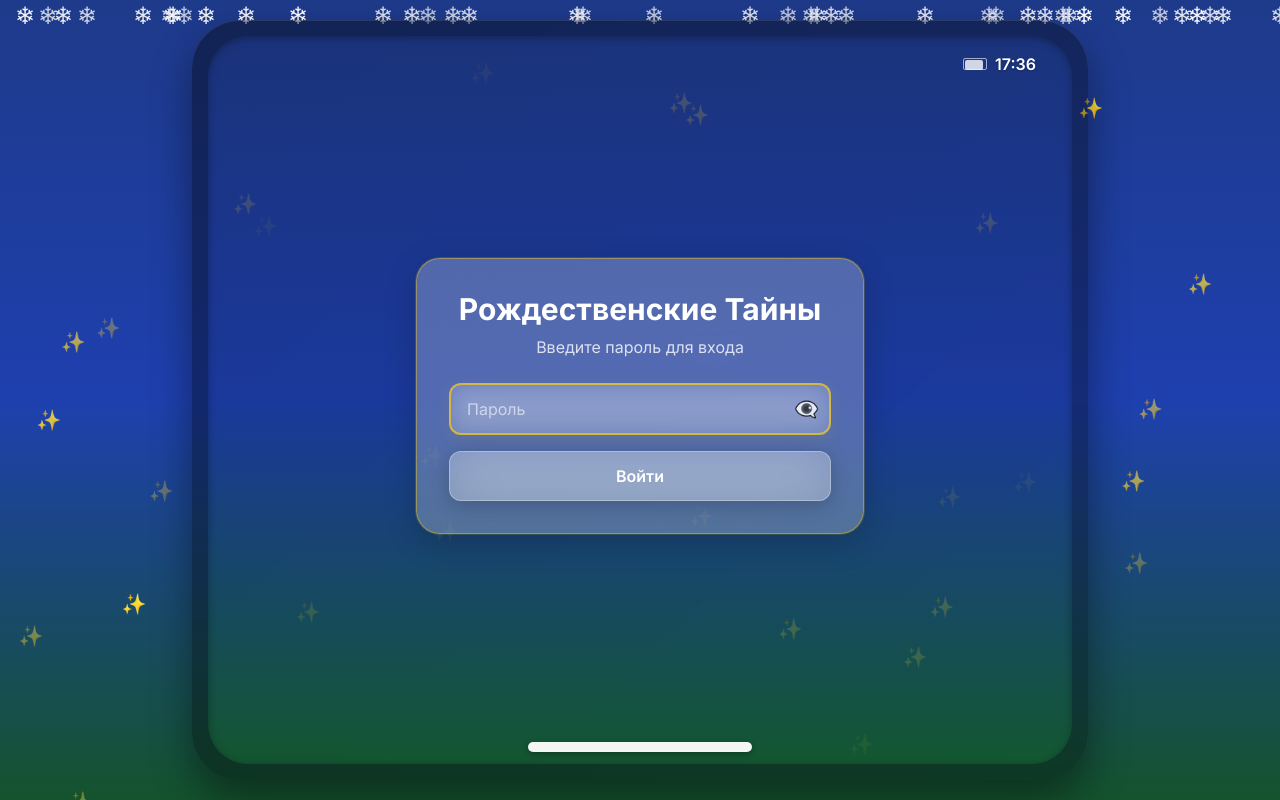
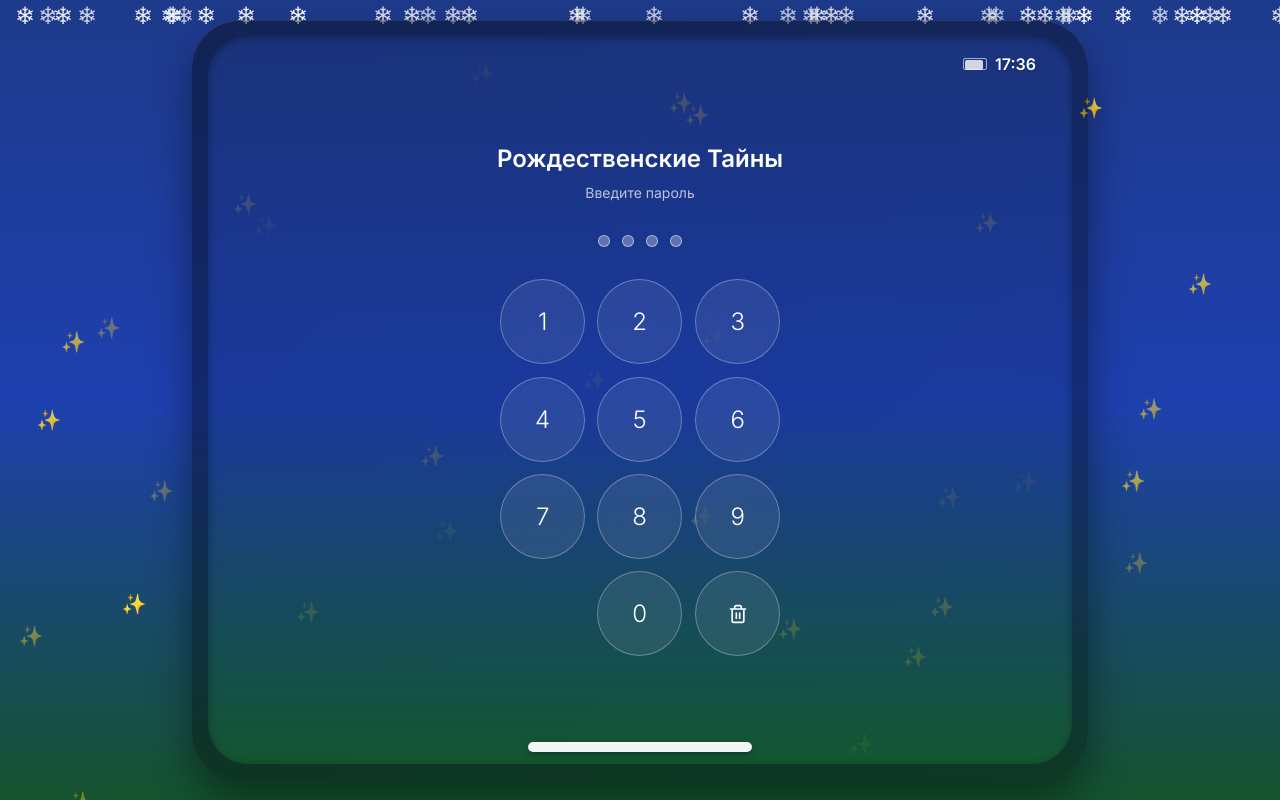
Before and after one commit to DanillS/Christian-game, a Next.js app: page /login in a window 1280 px wide. Built offline with nearby package versions, Linux system fonts and the light colour scheme.

Commit message:
correct login disign

```diff
--- a/app/login/page.tsx
+++ b/app/login/page.tsx
@@ -1,6 +1,6 @@
 "use client";
 
-import { useState, useEffect } from "react";
+import { useState, useEffect, useRef } from "react";
 import { useRouter } from "next/navigation";
 import { motion } from "framer-motion";
 import SnowAnimation from "@/components/SnowAnimation";
@@ -13,19 +13,127 @@ const PASSWORD = "1996"; // Пароль можно изменить здесь
 export default function LoginPage() {
   const router = useRouter();
   const [password, setPassword] = useState("");
-  const [error, setError] = useState("");
-  const [showPassword, setShowPassword] = useState(false);
+  const [error, setError] = useState(false);
+  const [attempts, setAttempts] = useState(0);
+  const [isBlocked, setIsBlocked] = useState(false);
+  const [blockTimeLeft, setBlockTimeLeft] = useState(0);
+  const [isShaking, setIsShaking] = useState(false);
+  const inputRef = useRef<HTMLInputElement>(null);
 
-  const handleSubmit = (e: React.FormEvent) => {
-    e.preventDefault();
-    if (password === PASSWORD) {
-      localStorage.setItem("authenticated", "true");
-      const lastPath = localStorage.getItem("lastPath") || "/";
-      router.push(lastPath);
-    } else {
-      setError("Неверный пароль");
-      setPassword("");
+  // Загружаем состояние попыток из localStorage
+  useEffect(() => {
+    const savedAttempts = localStorage.getItem("loginAttempts");
+    const blockUntil = localStorage.getItem("blockUntil");
+
+    if (savedAttempts) {
+      setAttempts(parseInt(savedAttempts, 10));
     }
+
+    if (blockUntil) {
+      const blockTime = parseInt(blockUntil, 10);
+      const now = Date.now();
+      if (now < blockTime) {
+        setIsBlocked(true);
+        setBlockTimeLeft(Math.ceil((blockTime - now) / 1000));
+      } else {
+        localStorage.removeItem("blockUntil");
+        localStorage.removeItem("loginAttempts");
+        setAttempts(0);
+      }
+    }
+  }, []);
+
+  // Таймер блокировки
+  useEffect(() => {
+    if (isBlocked && blockTimeLeft > 0) {
+      const timer = setInterval(() => {
+        setBlockTimeLeft((prev) => {
+          if (prev <= 1) {
+            setIsBlocked(false);
+            localStorage.removeItem("blockUntil");
+            localStorage.removeItem("loginAttempts");
+            setAttempts(0);
+            return 0;
+          }
+          return prev - 1;
+        });
+      }, 1000);
+      return () => clearInterval(timer);
+    }
+  }, [isBlocked, blockTimeLeft]);
+
+  // Блокируем ввод с физической клавиатуры
+  useEffect(() => {
+    const handleKeyDown = (e: KeyboardEvent) => {
+      if (!["Backspace", "Delete", "Enter", "Escape"].includes(e.key)) {
+        e.preventDefault();
+      }
+    };
+
+    window.addEventListener("keydown", handleKeyDown);
+    return () => window.removeEventListener("keydown", handleKeyDown);
+  }, []);
+
+  // Фокусируем скрытый input для предотвращения появления клавиатуры на мобильных
+  useEffect(() => {
+    if (inputRef.current) {
+      inputRef.current.focus();
+    }
+  }, []);
+
+  // Автоматическая проверка пароля при вводе 4 цифр
+  useEffect(() => {
+    if (password.length === 4 && !isBlocked) {
+      const timer = setTimeout(() => {
+        if (password === PASSWORD) {
+          localStorage.setItem("authenticated", "true");
+          localStorage.removeItem("loginAttempts");
+          localStorage.removeItem("blockUntil");
+          const lastPath = localStorage.getItem("lastPath") || "/";
+          router.push(lastPath);
+        } else {
+          // Увеличиваем счетчик попыток
+          setAttempts((prevAttempts) => {
+            const newAttempts = prevAttempts + 1;
+            localStorage.setItem("loginAttempts", newAttempts.toString());
+
+            // Блокировка только на 5-й попытке (когда newAttempts === 5)
+            if (newAttempts === 5) {
+              const blockUntil = Date.now() + 30000; // 30 секунд
+              localStorage.setItem("blockUntil", blockUntil.toString());
+              setIsBlocked(true);
+              setBlockTimeLeft(30);
+            }
+
+            return newAttempts;
+          });
+
+          // Анимация ошибки
+          setIsShaking(true);
+          setError(true);
+          setTimeout(() => {
+            setIsShaking(false);
+            setPassword("");
+            setError(false);
+          }, 600);
+        }
+      }, 100);
+      return () => clearTimeout(timer);
+    }
+  }, [password, isBlocked, router]);
+
+  const handleNumberClick = (num: string) => {
+    if (isBlocked) return;
+    if (password.length < 4) {
+      setPassword(password + num);
+      setError(false);
+    }
+  };
+
+  const handleBackspace = () => {
+    if (isBlocked) return;
+    setPassword(password.slice(0, -1));
+    setError(false);
   };
 
   return (
@@ -57,83 +165,157 @@ export default function LoginPage() {
             <SystemStatusBar />
 
             {/* Контент авторизации */}
-            <div className="flex-1 flex items-center justify-center overflow-hidden pt-10 md:pt-12 pb-12 md:pb-14 px-4">
+            <div className="flex-1 flex flex-col items-center justify-center overflow-hidden px-4 py-6">
+              {/* Скрытый input для предотвращения появления клавиатуры */}
+              <input
+                ref={inputRef}
+                type="text"
+                value={password}
+                onChange={() => {}}
+                className="absolute opacity-0 pointer-events-none"
+                autoComplete="off"
+                inputMode="none"
+              />
+
+              {/* Заголовок */}
+              <motion.div
+                initial={{ opacity: 0, y: -20 }}
+                animate={{ opacity: 1, y: 0 }}
+                transition={{ duration: 0.4 }}
+                className="text-center mb-8"
+              >
+                <h1 className="text-2xl font-semibold text-white mb-2">
+                  Рождественские Тайны
+                </h1>
+                <p className="text-white/70 text-sm">Введите пароль</p>
+              </motion.div>
+
+              {/* Отображение пароля - iOS стиль */}
               <motion.div
                 initial={{ opacity: 0, scale: 0.9 }}
-                animate={{ opacity: 1, scale: 1 }}
-                transition={{ duration: 0.4, ease: [0.16, 1, 0.3, 1] }}
-                className="rounded-3xl p-6 md:p-8 w-full max-w-md"
-                style={{
-                  background: "rgba(255, 255, 255, 0.25)",
-                  backdropFilter: "blur(30px)",
-                  WebkitBackdropFilter: "blur(30px)",
-                  border: "1px solid rgba(255, 204, 0, 0.4)",
-                  boxShadow:
-                    "0 8px 32px rgba(0, 0, 0, 0.2), 0 0 0 1px rgba(255, 204, 0, 0.2)",
+                animate={{
+                  opacity: 1,
+                  scale: 1,
+                  x: isShaking ? [0, -10, 10, -10, 10, 0] : 0,
                 }}
+                transition={{
+                  duration: 0.3,
+                  delay: 0.1,
+                  x: { duration: 0.6, times: [0, 0.2, 0.4, 0.6, 0.8, 1] },
+                }}
+                className="mb-8"
               >
-                <h1 className="text-2xl md:text-3xl font-bold text-white mb-1.5 md:mb-2 text-center">
-                  Рождественские Тайны
-                </h1>
-                <p className="text-white/80 text-center mb-4 md:mb-6 text-sm md:text-base">
-                  Введите пароль для входа
-                </p>
+                <div className="flex gap-3 items-center justify-center">
+                  {[0, 1, 2, 3].map((index) => (
+                    <motion.div
+                      key={index}
+                      animate={{
+                        backgroundColor: error
+                          ? "rgba(239, 68, 68, 0.8)"
+                          : index < password.length
+                          ? "rgba(255, 255, 255, 1)"
+                          : "rgba(255, 255, 255, 0.3)",
+                        borderColor: error
+                          ? "rgba(239, 68, 68, 0.8)"
+                          : "rgba(255, 255, 255, 0.5)",
+                        scale: index < password.length ? 1.1 : 1,
+                      }}
+                      transition={{ duration: 0.3 }}
+                      className={`w-3 h-3 rounded-full border transition-all duration-200 ${
+                        index < password.length ? "" : "border"
+                      }`}
+                    />
+                  ))}
+                </div>
+              </motion.div>
 
-                <form onSubmit={handleSubmit} className="space-y-4">
-                  <div className="relative">
-                    <input
-                      type={showPassword ? "text" : "password"}
-                      value={password}
-                      onChange={(e) => {
-                        setPassword(e.target.value);
-                        setError("");
-                      }}
-                      placeholder="Пароль"
-                      className="w-full px-4 py-3 rounded-xl bg-white/10 backdrop-blur-md text-white placeholder-white/60 border-2 border-white/20 focus:border-yellow-400/70 focus:outline-none transition-all"
+              {/* Сообщение о блокировке */}
+              {isBlocked && (
+                <motion.p
+                  initial={{ opacity: 0, y: -10 }}
+                  animate={{ opacity: 1, y: 0 }}
+                  className="text-red-400 text-sm text-center mb-4"
+                >
+                  Попробуйте снова через {blockTimeLeft} сек.
+                </motion.p>
+              )}
+
+              {/* Виртуальная клавиатура - iOS стиль */}
+              <motion.div
+                initial={{ opacity: 0, y: 20 }}
+                animate={{ opacity: 1, y: 0 }}
+                transition={{ duration: 0.4, delay: 0.2 }}
+                className="w-full max-w-[280px]"
+              >
+                <div className="grid grid-cols-3 gap-3">
+                  {[1, 2, 3, 4, 5, 6, 7, 8, 9].map((num) => (
+                    <motion.button
+                      key={num}
+                      type="button"
+                      onClick={() => handleNumberClick(num.toString())}
+                      disabled={isBlocked}
+                      whileHover={!isBlocked ? { scale: 1.08 } : {}}
+                      whileTap={!isBlocked ? { scale: 0.92 } : {}}
+                      className="aspect-square rounded-full text-white text-2xl font-light border border-white/30 transition-all duration-150 disabled:opacity-30 disabled:cursor-not-allowed"
                       style={{
-                        boxShadow: "0 4px 15px rgba(234, 179, 8, 0.1)",
-                      }}
-                      autoFocus
-                    />
-                    <motion.button
-                      type="button"
-                      onClick={() => setShowPassword(!showPassword)}
-                      whileHover={{ scale: 1.1 }}
-                      whileTap={{ scale: 0.9 }}
-                      className="absolute right-3 top-1/2 -translate-y-1/2 text-white/80 hover:text-white text-xl"
-                      style={{
+                        background: isBlocked
+                          ? "rgba(255, 255, 255, 0.03)"
+                          : "rgba(255, 255, 255, 0.08)",
+                        backdropFilter: "blur(20px)",
                         willChange: "transform",
                       }}
                     >
-                      {showPassword ? "👁️" : "👁️‍🗨️"}
+                      {num}
                     </motion.button>
-                  </div>
-
-                  {error && (
-                    <motion.p
-                      initial={{ opacity: 0, y: -10 }}
-                      animate={{ opacity: 1, y: 0 }}
-                      className="text-red-400 text-sm text-center"
-                    >
-                      {error}
-                    </motion.p>
-                  )}
-
+                  ))}
+                  {/* Пустая ячейка, 0, Backspace */}
+                  <div />
                   <motion.button
-                    type="submit"
-                    whileHover={{ scale: 1.05 }}
-                    whileTap={{ scale: 0.95 }}
-                    className="w-full text-white font-semibold py-3 rounded-xl backdrop-blur-xl"
+                    type="button"
+                    onClick={() => handleNumberClick("0")}
+                    disabled={isBlocked}
+                    whileHover={!isBlocked ? { scale: 1.08 } : {}}
+                    whileTap={!isBlocked ? { scale: 0.92 } : {}}
+                    className="aspect-square rounded-full text-white text-2xl font-light border border-white/30 transition-all duration-150 disabled:opacity-30 disabled:cursor-not-allowed"
                     style={{
-                      background: "rgba(255, 255, 255, 0.25)",
-                      border: "1px solid rgba(255, 255, 255, 0.3)",
-                      boxShadow: "0 4px 20px rgba(0, 0, 0, 0.2)",
+                      background: isBlocked
+                        ? "rgba(255, 255, 255, 0.03)"
+                        : "rgba(255, 255, 255, 0.08)",
+                      backdropFilter: "blur(20px)",
                       willChange: "transform",
                     }}
                   >
-                    Войти
+                    0
                   </motion.button>
-                </form>
+                  <motion.button
+                    type="button"
+                    onClick={handleBackspace}
+                    disabled={isBlocked}
+                    whileHover={!isBlocked ? { scale: 1.08 } : {}}
+                    whileTap={!isBlocked ? { scale: 0.92 } : {}}
+                    className="aspect-square rounded-full text-white text-xl font-light border border-white/30 transition-all duration-150 flex items-center justify-center disabled:opacity-30 disabled:cursor-not-allowed"
+                    style={{
+                      background: isBlocked
+                        ? "rgba(255, 255, 255, 0.03)"
+                        : "rgba(255, 255, 255, 0.08)",
+                      backdropFilter: "blur(20px)",
+                      willChange: "transform",
+                    }}
+                  >
+                    <svg
+                      width="20"
+                      height="20"
+                      viewBox="0 0 24 24"
+                      fill="none"
+                      stroke="currentColor"
+                      strokeWidth="2"
+                      strokeLinecap="round"
+                      strokeLinejoin="round"
+                    >
+                      <path d="M3 6h18M8 6V4a2 2 0 0 1 2-2h4a2 2 0 0 1 2 2v2m3 0v14a2 2 0 0 1-2 2H7a2 2 0 0 1-2-2V6h14zM10 11v6M14 11v6" />
+                    </svg>
+                  </motion.button>
+                </div>
               </motion.div>
             </div>
 
```
